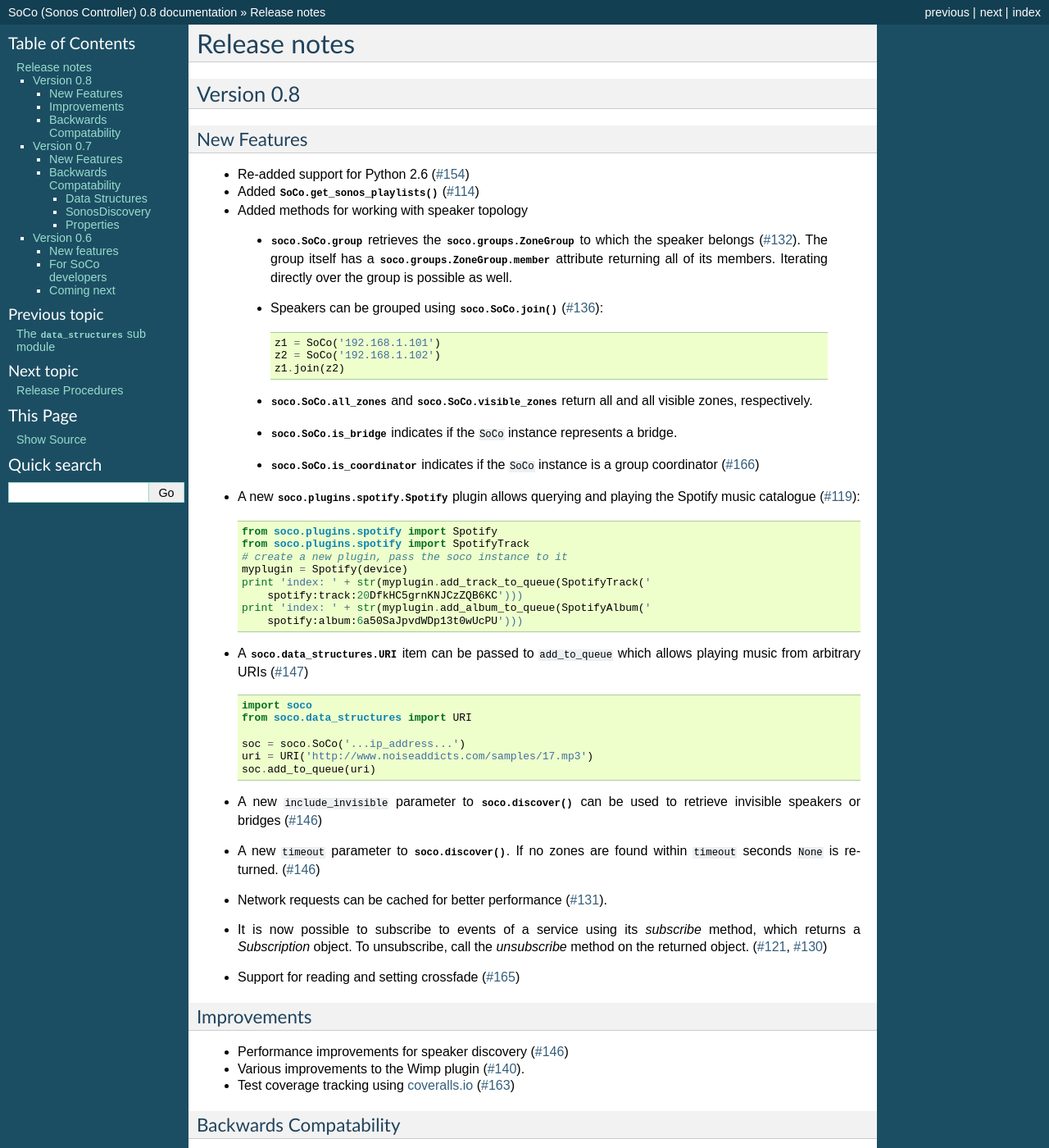
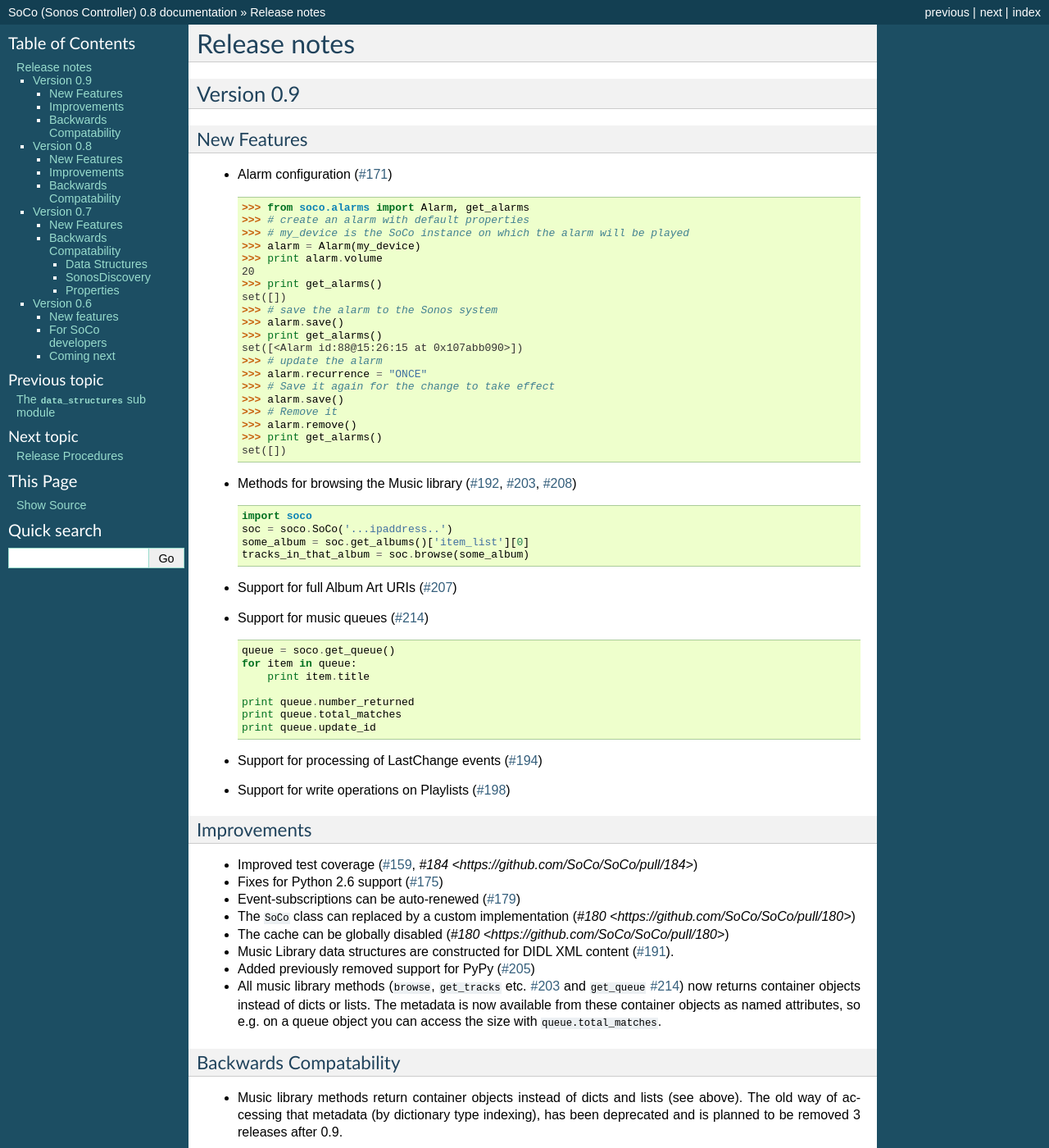
Before and after one commit to SoCo/SoCo, a Sphinx documentation site: the page built from doc/release_notes.rst, in a window 1280 px wide and 1400 px high. Shown: the whole window at 82% size. Built offline with Sphinx 7.4.7, drawn with Linux system fonts in a browser that asks for light colours.

Commit message:
Add Release notes for 0.9

```diff
--- a/doc/release_notes.rst
+++ b/doc/release_notes.rst
@@ -1,5 +1,105 @@
 Release notes
 *************
+
+Version 0.9
+===========
+
+New Features
+------------
+
+* Alarm configuration (`#171 <https://github.com/SoCo/SoCo/pull/171>`_) ::
+
+    >>> from soco.alarms import Alarm, get_alarms
+    >>> # create an alarm with default properties
+    >>> # my_device is the SoCo instance on which the alarm will be played
+    >>> alarm = Alarm(my_device)
+    >>> print alarm.volume
+    20
+    >>> print get_alarms()
+    set([])
+    >>> # save the alarm to the Sonos system
+    >>> alarm.save()
+    >>> print get_alarms()
+    set([<Alarm id:88@15:26:15 at 0x107abb090>])
+    >>> # update the alarm
+    >>> alarm.recurrence = "ONCE"
+    >>> # Save it again for the change to take effect
+    >>> alarm.save()
+    >>> # Remove it
+    >>> alarm.remove()
+    >>> print get_alarms()
+    set([])
+
+* Methods for browsing the Music library (`#192
+  <https://github.com/SoCo/SoCo/pull/192>`_,
+  `#203 <https://github.com/SoCo/SoCo/pull/203>`_,
+  `#208 <https://github.com/SoCo/SoCo/pull/208>`_) ::
+
+    import soco
+    soc = soco.SoCo('...ipaddress..')
+    some_album = soc.get_albums()['item_list'][0]
+    tracks_in_that_album = soc.browse(some_album)
+
+* Support for full Album Art URIs (`#207
+  <https://github.com/SoCo/SoCo/pull/207>`_)
+
+* Support for music queues (`#214 <https://github.com/SoCo/SoCo/pull/214>`_) ::
+
+    queue = soco.get_queue()
+    for item in queue:
+        print item.title
+
+    print queue.number_returned
+    print queue.total_matches
+    print queue.update_id
+
+* Support for processing of LastChange events (`#194
+  <https://github.com/SoCo/SoCo/pull/194>`_)
+
+* Support for write operations on Playlists (`#198
+  <https://github.com/SoCo/SoCo/pull/198>`_)
+
+
+Improvements
+------------
+
+* Improved test coverage (`#159 <https://github.com/SoCo/SoCo/pull/159>`_,
+  `#184 <https://github.com/SoCo/SoCo/pull/184>`)
+
+* Fixes for Python 2.6 support (`#175
+  <https://github.com/SoCo/SoCo/pull/175>`_)
+
+* Event-subscriptions can be auto-renewed (`#179
+  <https://github.com/SoCo/SoCo/pull/179>`_)
+
+* The ``SoCo`` class can replaced by a custom implementation (`#180
+  <https://github.com/SoCo/SoCo/pull/180>`)
+
+* The cache can be globally disabled (`#180
+  <https://github.com/SoCo/SoCo/pull/180>`)
+
+* Music Library data structures are constructed for DIDL XML content (`#191
+  <https://github.com/SoCo/SoCo/pull/191>`_).
+
+* Added previously removed support for PyPy (`#205
+  <https://github.com/SoCo/SoCo/pull/205>`_)
+
+* All music library methods (``browse``, ``get_tracks`` etc. `#203
+  <https://github.com/SoCo/SoCo/pull/203>`_ and ``get_queue`` `#214
+  <https://github.com/SoCo/SoCo/pull/214>`_) now returns container objects
+  instead of dicts or lists. The metadata is now available from these container
+  objects as named attributes, so e.g. on a queue object you can access the
+  size with ``queue.total_matches``.
+
+
+Backwards Compatability
+-----------------------
+
+* Music library methods return container objects instead of dicts and lists (see
+  above).  The old way of accessing that metadata (by dictionary type
+  indexing), has been deprecated and is planned to be removed 3
+  releases after 0.9.
+
 
 Version 0.8
 ===========
```
